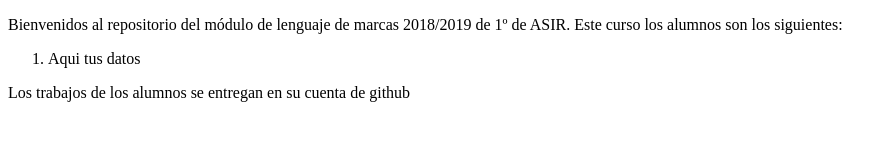
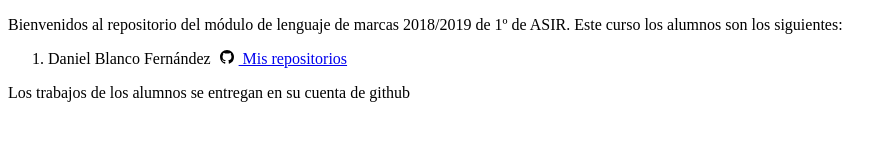
Before and after one commit to danielblafer/trabajando_con_fork, a plain HTML site: page index.html in a window 1280 px wide. Shown: the whole page, without its empty margins (0-893 px from the left). Drawn offline with Linux system fonts and the light colour scheme.

Commit message:
usuario daniel

```diff
--- a/index.html
+++ b/index.html
@@ -9,7 +9,9 @@
 <body>
     <p>Bienvenidos al repositorio del módulo de lenguaje de marcas 2018/2019 de 1º de ASIR. Este curso los alumnos son los siguientes:</p>
     <ol>
-        <li> Aqui tus datos </li>
+        <li> Daniel Blanco Fernández <a href="https://github.com/danielblafer?tab=repositories"><svg height="14" class="octicon octicon-mark-github" viewBox="0 0 16 16" version="1.1" width="24" aria-hidden="true">
+                    <path fill-rule="evenodd" d="M8 0C3.58 0 0 3.58 0 8c0 3.54 2.29 6.53 5.47 7.59.4.07.55-.17.55-.38 0-.19-.01-.82-.01-1.49-2.01.37-2.53-.49-2.69-.94-.09-.23-.48-.94-.82-1.13-.28-.15-.68-.52-.01-.53.63-.01 1.08.58 1.23.82.72 1.21 1.87.87 2.33.66.07-.52.28-.87.51-1.07-1.78-.2-3.64-.89-3.64-3.95 0-.87.31-1.59.82-2.15-.08-.2-.36-1.02.08-2.12 0 0 .67-.21 2.2.82.64-.18 1.32-.27 2-.27.68 0 1.36.09 2 .27 1.53-1.04 2.2-.82 2.2-.82.44 1.1.16 1.92.08 2.12.51.56.82 1.27.82 2.15 0 3.07-1.87 3.75-3.65 3.95.29.25.54.73.54 1.48 0 1.07-.01 1.93-.01 2.2 0 .21.15.46.55.38A8.013 8.013 0 0 0 16 8c0-4.42-3.58-8-8-8z"></path>
+                </svg> Mis repositorios</a> </li>
 
     </ol>
     <p>Los trabajos de los alumnos se entregan en su cuenta de github</p>
```
